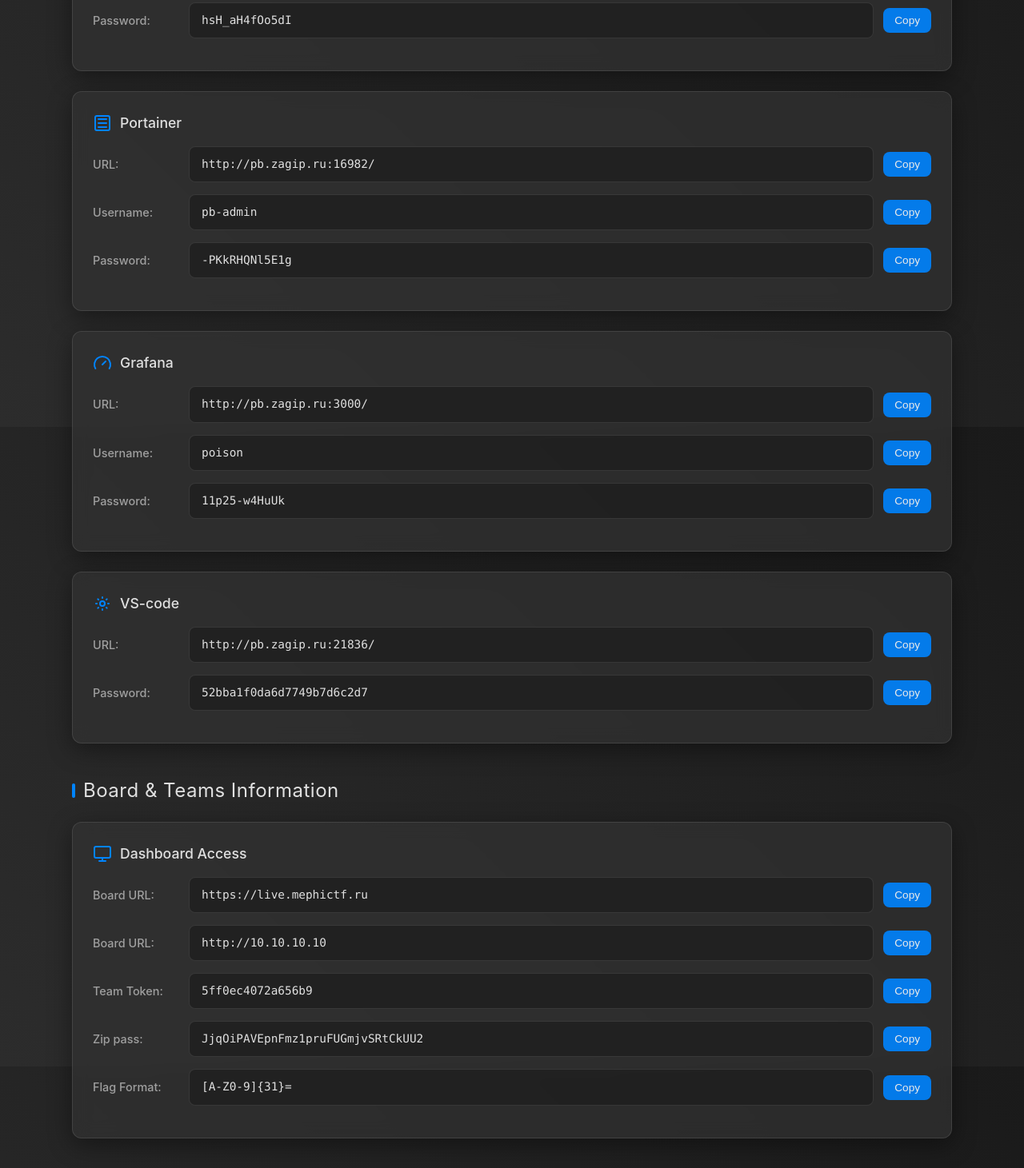
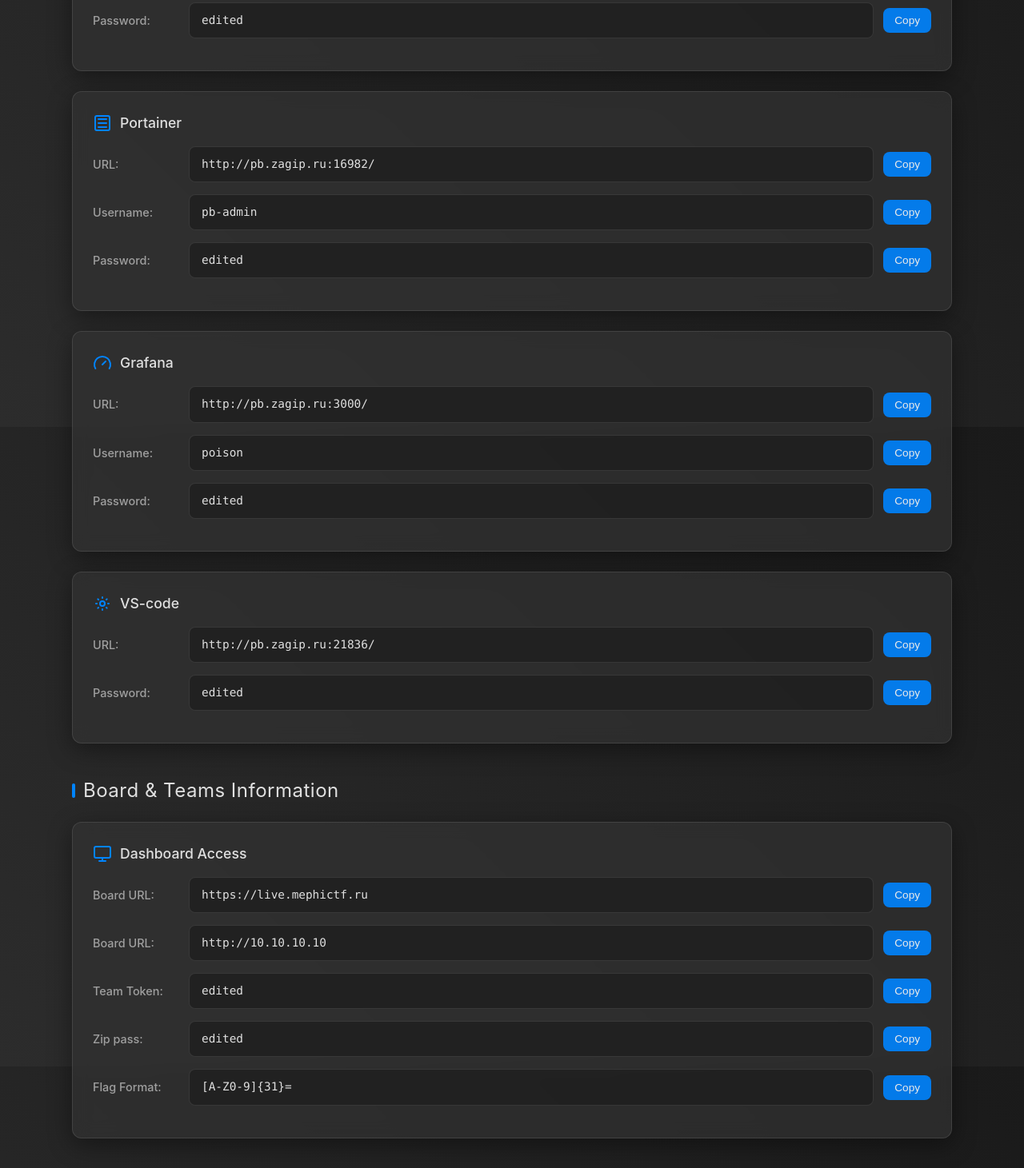
Before and after one commit to mrvasil/ad_scripts, a plain HTML site: page index.html in a window 1280 px wide. Shown: the part 1066-2527 px from the top of the page at 80% size. Drawn offline with Linux system fonts and the light colour scheme.

Commit message:
some updates

```diff
--- a/index.html
+++ b/index.html
@@ -259,7 +259,6 @@
             filter: blur(30px);
         }
 
-        /* Специальный стиль только для URL-значений */
         .value[data-is-url="true"]:has(text:first-child[href^="http"]):hover {
             text-decoration: underline;
             color: var(--accent-color);
@@ -301,7 +300,7 @@
             <div class="item">
                 <span class="label">Password:</span>
                 <div class="value" onclick="copyToClipboard(this)" data-is-url="true">
-                    Zbo9)Db'LyX_4
+                    edited
                     <span class="copy-msg">Copied!</span>
                 </div>
                 <button class="copy-button" onclick="copyToClipboard(this.previousElementSibling)">Copy</button>
@@ -339,7 +338,7 @@
             <div class="item">
                 <span class="label">Password:</span>
                 <div class="value" onclick="copyToClipboard(this)" data-is-url="true">
-                    rw-xn0EqbHPT7
+                    edited
                     <span class="copy-msg">Copied!</span>
                 </div>
                 <button class="copy-button" onclick="copyToClipboard(this.previousElementSibling)">Copy</button>
@@ -373,7 +372,7 @@
             <div class="item">
                 <span class="label">Password:</span>
                 <div class="value" onclick="copyToClipboard(this)" data-is-url="true">
-                    hsH_aH4fOo5dI
+                    edited
                     <span class="copy-msg">Copied!</span>
                 </div>
                 <button class="copy-button" onclick="copyToClipboard(this.previousElementSibling)">Copy</button>
@@ -407,7 +406,7 @@
             <div class="item">
                 <span class="label">Password:</span>
                 <div class="value" onclick="copyToClipboard(this)" data-is-url="true">
-                    -PKkRHQNl5E1g
+                    edited
                     <span class="copy-msg">Copied!</span>
                 </div>
                 <button class="copy-button" onclick="copyToClipboard(this.previousElementSibling)">Copy</button>
@@ -441,7 +440,7 @@
             <div class="item">
                 <span class="label">Password:</span>
                 <div class="value" onclick="copyToClipboard(this)" data-is-url="true">
-                    11p25-w4HuUk
+                    edited
                     <span class="copy-msg">Copied!</span>
                 </div>
                 <button class="copy-button" onclick="copyToClipboard(this.previousElementSibling)">Copy</button>
@@ -467,7 +466,7 @@
             <div class="item">
                 <span class="label">Password:</span>
                 <div class="value" onclick="copyToClipboard(this)" data-is-url="true">
-                    52bba1f0da6d7749b7d6c2d7
+                    edited
                     <span class="copy-msg">Copied!</span>
                 </div>
                 <button class="copy-button" onclick="copyToClipboard(this.previousElementSibling)">Copy</button>
@@ -504,7 +503,7 @@
             <div class="item">
                 <span class="label">Team Token:</span>
                 <div class="value" onclick="copyToClipboard(this)" data-is-url="true">
-                   	5ff0ec4072a656b9
+                   	edited
                     <span class="copy-msg">Copied!</span>
                 </div>
                 <button class="copy-button" onclick="copyToClipboard(this.previousElementSibling)">Copy</button>
@@ -512,7 +511,7 @@
 			<div class="item">
                 <span class="label">Zip pass:</span>
                 <div class="value" onclick="copyToClipboard(this)" data-is-url="true">
-                    JjqOiPAVEpnFmz1pruFUGmjvSRtCkUU2
+                    edited
                     <span class="copy-msg">Copied!</span>
                 </div>
                 <button class="copy-button" onclick="copyToClipboard(this.previousElementSibling)">Copy</button>
@@ -597,7 +596,7 @@
     url = 'http://10.10.10.10/flags'
     headers = {
         'Content-Type': 'application/json',
-        'X-Team-Token': '5ff0ec4072a656b9'
+        'X-Team-Token': 'edited'
     }
     response = requests.put(url, headers=headers, json=flags)
     print(response.text)
@@ -629,7 +628,6 @@
         function copyToClipboard(element) {
             const text = element.innerText.split('\n')[0];
 
-            // Проверяем, является ли текст URL-адресом
             if (text.startsWith('http')) {
                 window.open(text, '_blank');
                 return;
```
Also changed, not shown: 5 other files.
